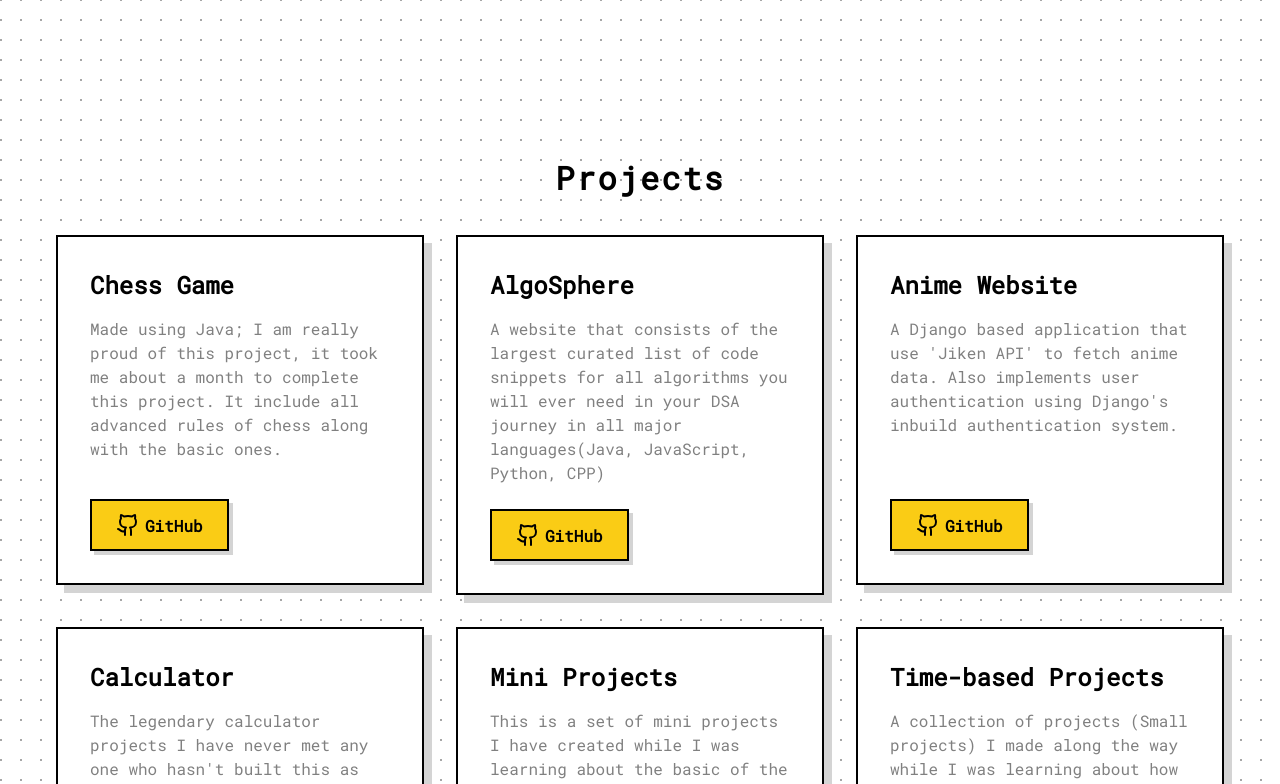
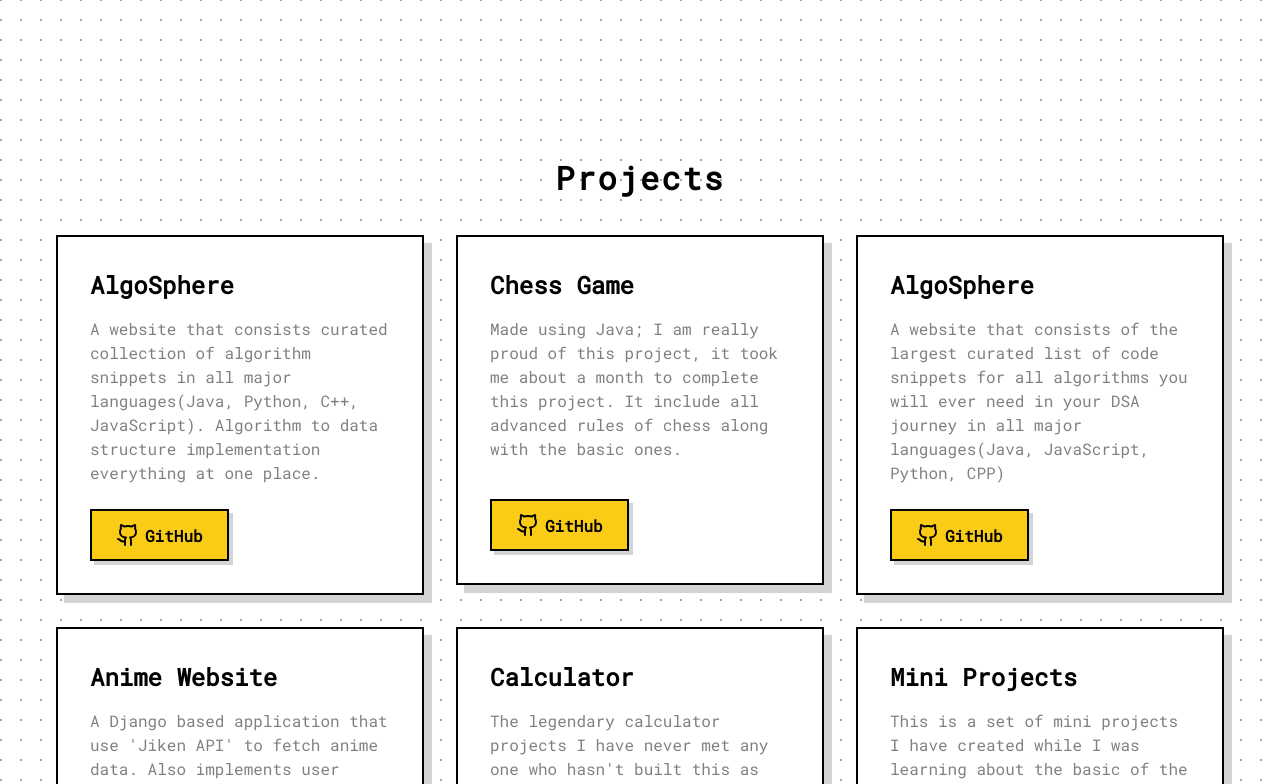
Before and after one commit to dragon-slayer99/mahesh.dev, a React (Vite) app: page / in a window 1280 px wide. Shown: the part 721-1505 px from the top of the page. Built offline with nearby package versions, Linux system fonts and the light colour scheme.

Commit message:
feat: Add new project "AlgoSphere" to CardSection with description and link

```diff
--- a/src/components/projects/section/CardSection.jsx
+++ b/src/components/projects/section/CardSection.jsx
@@ -6,6 +6,11 @@ import { motion } from "framer-motion"
 
 export default function CardSection() {
     const projects = [
+        {
+            title: "AlgoSphere",
+            desc: "A website that consists curated collection of algorithm snippets in all major languages(Java, Python, C++, JavaScript). Algorithm to data structure implementation everything at one place.",
+            link: "https://algosphere101.netlify.app/",
+        },
         {
             title: "Chess Game",
             desc: "Made using Java; I am really proud of this project, it took me about a month to complete this project. It include all advanced rules of chess along with the basic ones.",
```
